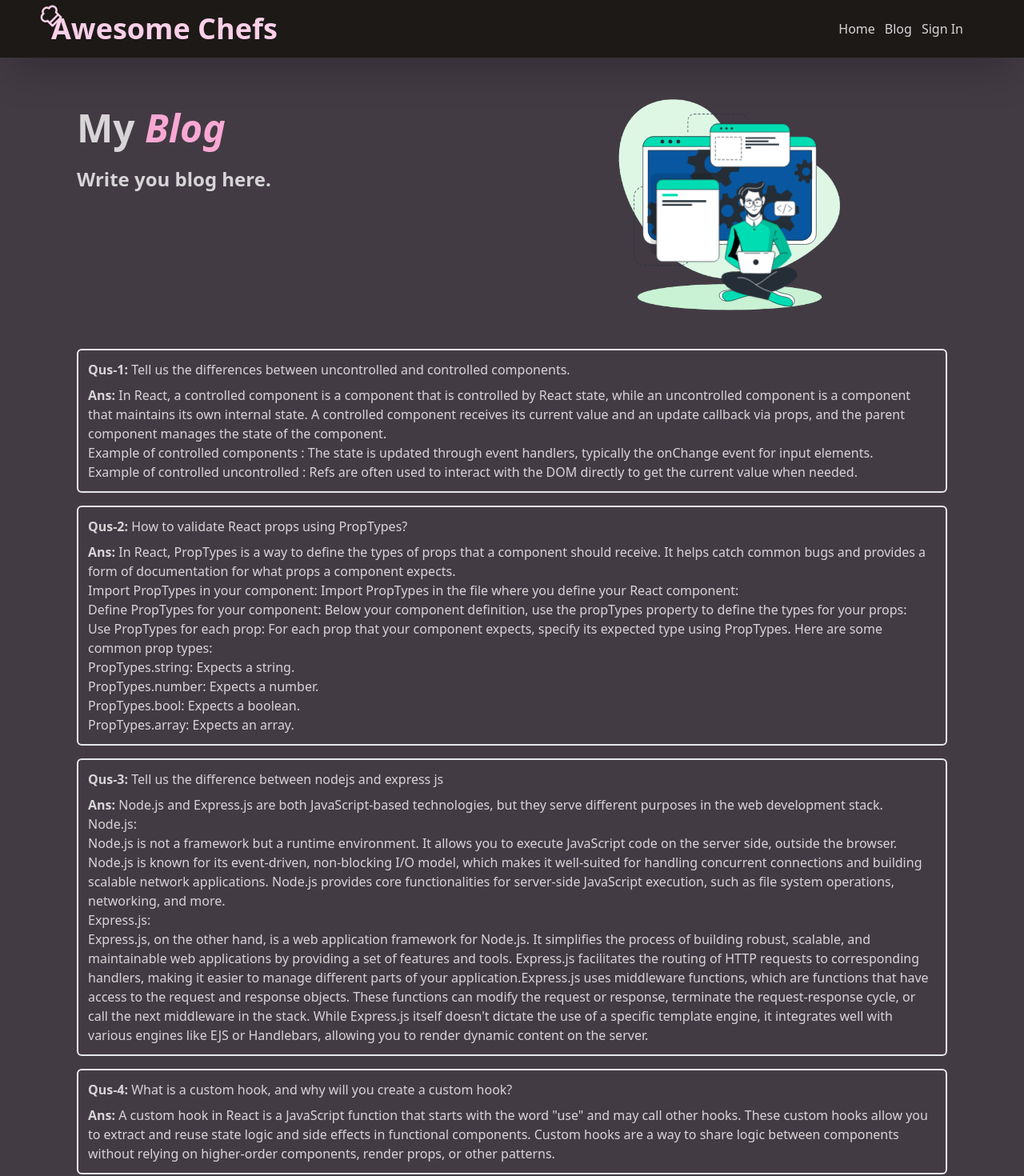
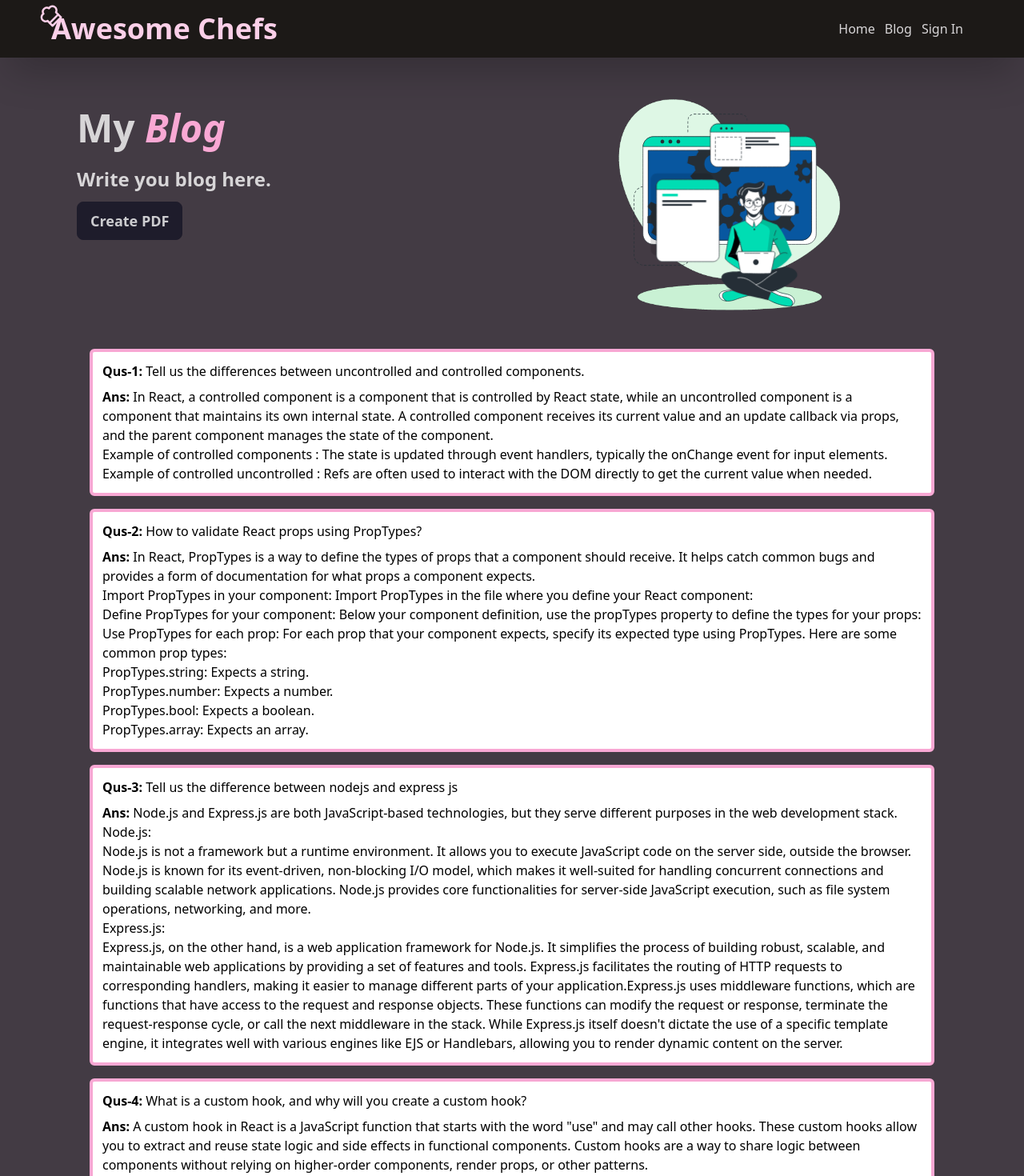
Before and after one commit to mehadiHasanDiner/assignment-10-awesomeChefs-m-65-client, a React (Vite) app: page /blog in a window 1280 px wide. Shown: the top 1470 px of the page at 80% size. Built offline with nearby package versions, Linux system fonts and the light colour scheme; no server answers.

Commit message:
react pdf of blog page, done

```diff
--- a/package.json
+++ b/package.json
@@ -15,6 +15,7 @@
     "@lottiefiles/react-lottie-player": "^3.5.3",
     "@smastrom/react-rating": "^1.3.2",
     "firebase": "^10.6.0",
+    "jspdf-html2canvas": "^1.5.1",
     "lottie-react": "^2.4.0",
     "react": "^18.2.0",
     "react-dom": "^18.2.0",
--- a/src/Pages/Blog/Blog.jsx
+++ b/src/Pages/Blog/Blog.jsx
@@ -1,8 +1,22 @@
-import React from "react";
+import React, { useState } from "react";
 import { Player, Controls } from "@lottiefiles/react-lottie-player";
 import blogData from "../../assets/blogData.json";
+import html2PDF from "jspdf-html2canvas";
 
 const Blog = () => {
+  const [creatingPDF, setCreatingPDF] = useState(false);
+
+  const handleDownloadPDF = () => {
+    const capture = document.querySelector(".capture-pdf");
+    setCreatingPDF(true);
+    html2PDF(capture).then((pdf) => {
+      const imgData = pdf.toDataURL("img/png");
+      const doc = new jsPDF("p", "mm", "a4");
+      const componentWidth = doc.internal.pageSize.getWidth();
+      const componentHeight = doc.internal.pageSize.getHeight();
+      doc.addImage(imgData, "PNG", 0, 0, componentWidth, componentHeight);
+    });
+  };
   return (
     <>
       <div className="mx-16 flex flex-col-reverse md:flex-row md:justify-between -mt-12">
@@ -14,6 +28,19 @@ const Blog = () => {
             </span>
           </h1>
           <h2 className="text-2xl font-bold mt-6 ">Write you blog here.</h2>
+          <div className="mt-3">
+            <button
+              className="btn btn-neutral capitalize text-lg"
+              onClick={handleDownloadPDF}
+              disabled={!(creatingPDF === false)}
+            >
+              {creatingPDF ? (
+                <span className="">Creating PDF</span>
+              ) : (
+                <span>Create PDF</span>
+              )}
+            </button>
+          </div>
         </div>
         <div className="w-full">
           <Player
@@ -25,8 +52,8 @@ const Blog = () => {
         </div>
       </div>
 
-      <div className="mx-16 mt-8 items-center">
-        <div className="border-2 p-3 rounded-md mt-4">
+      <div className="mx-16 mt-8 items-center capture-pdf text-black">
+        <div className="border-4 p-3 rounded-md m-4 bg-white border-pink-300">
           <div className="pb-2">
             <strong>Qus-1: </strong> Tell us the differences between
             uncontrolled and controlled components.
@@ -47,7 +74,7 @@ const Blog = () => {
           </div>
         </div>
 
-        <div className="border-2 p-3 rounded-md mt-4">
+        <div className="border-4 p-3 rounded-md m-4 bg-white border-pink-300">
           <div className="pb-2">
             <strong>Qus-2: </strong>How to validate React props using PropTypes?
           </div>
@@ -74,7 +101,7 @@ const Blog = () => {
           </div>
         </div>
 
-        <div className="border-2 p-3 rounded-md mt-4">
+        <div className="border-4 p-3 rounded-md m-4 bg-white border-pink-300">
           <div className="pb-2">
             <strong>Qus-3: </strong> Tell us the difference between nodejs and
             express js
@@ -108,7 +135,7 @@ const Blog = () => {
           </div>
         </div>
 
-        <div className="border-2 p-3 rounded-md mt-4">
+        <div className="border-4 p-3 rounded-md m-4 bg-white border-pink-300">
           <div className="pb-2">
             <strong>Qus-4: </strong> What is a custom hook, and why will you
             create a custom hook?
```
Also changed, not shown: 1 other file (tests, documents, lock files or other folders).
